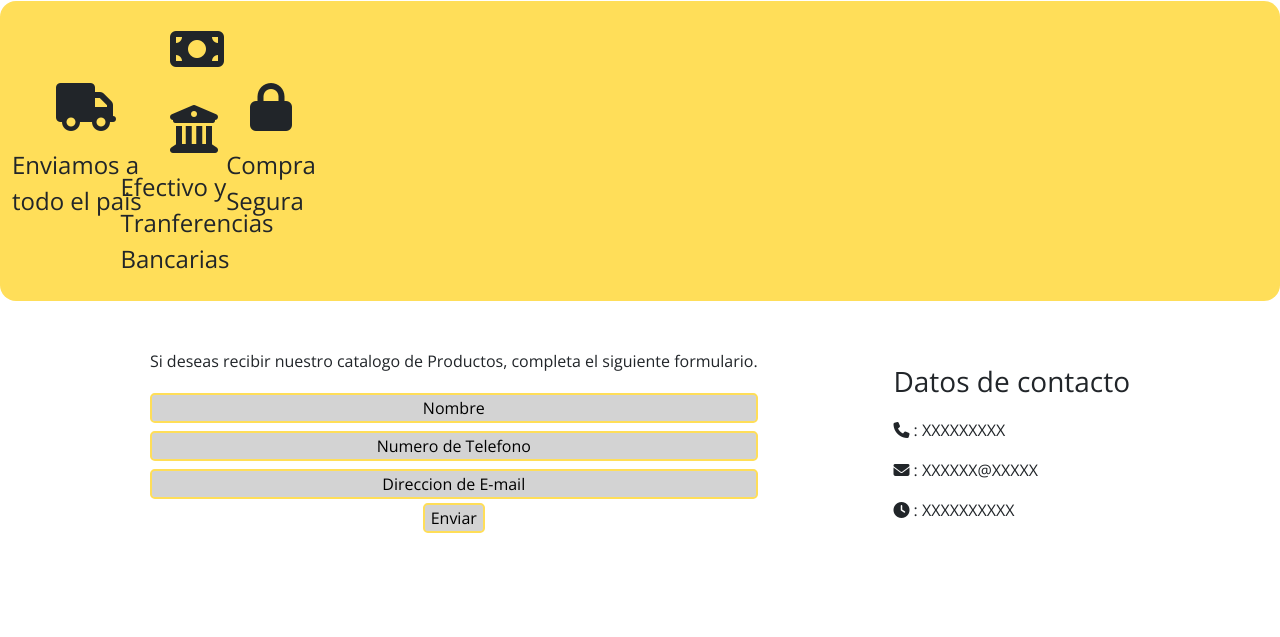
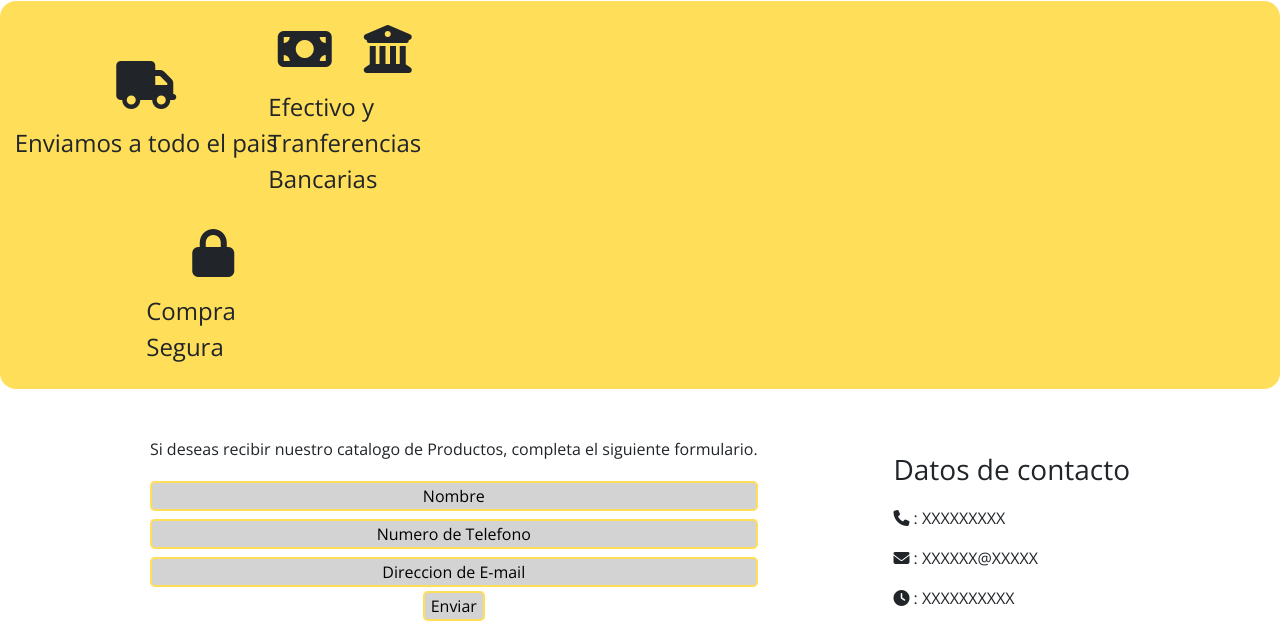
Before and after one commit to MatiasCabral-AR/Importador-Mayorista, a website: page index.html in a window 1280 px wide. Shown: the part 2328-2965 px from the top of the page. Before the commit the page ends 2877 px from the top, so only its background shows below. Drawn offline with nearby package versions, Linux system fonts and the light colour scheme.

Commit message:
Arreglo barra inferior

```diff
--- a/index.html
+++ b/index.html
@@ -89,6 +89,7 @@
                     </button>
                   </div>
             </article>
+            <!-- Contenedor de Productos -->
             <article class="products-container mt-5">
                 <p class="products-container-title text-center">Nuestros Productos</p>
                 <div class="row">
@@ -298,6 +299,7 @@
                 <button type="button" class="btn-close" data-bs-dismiss="modal" aria-label="Close"></button>
               </div>
               <div class="modal-body">
+                <!-- Productos -->
               </div>
               <div class="modal-footer">
                 <p class="mx-auto fw-bold">Total Compra : <span class="fw-normal" id="cart-total">$ 0</span></p>
@@ -309,44 +311,21 @@
             </div>
           </div>
         </div>
-        <!--<dialog id="modal">
-          <p class="text-center display-3">Carrito</p>
-          <div class="cart-product">
-            <p class="cart-product-name w-100 text-center">Nombre del producto</p>
-            <hr>
-            <div class="cart-product-info">
-              <img class="product-img" src="resources/img/producto.png" alt="Imagen de Producto">
-              <div class="product-unitPrice">
-                <p class="text-center">Precio Unitario : </p>
-                <p class="text-center"id="price">$ XXXX</p>
-              </div>
-              <div class="cart-product-info-quantity d-flex flex-column">
-                  <label for="cantidad" class="text-center cart-product-quantity-title">Cantidad de docenas</label>
-                  <input class="" type="number" id="cantidad" name="cantidad" min="1" max="10" placeholder="Cant">
-              </div>
-            </div>
-            <hr>
-            <div class="d-flex justify-content-center">
-              <button class="btn btn-danger">Borrar</button>
-            </div>
-            <hr>
-          </div>
-          <button id="close-button">Cerrar Carrito</button>
-        </dialog>-->
+        <!-- Barra inferior -->
         <section class="row bar mx-auto">
-            <div class="d-flex col-md-3 bar-item justify-content-around align-items-center">
+            <div class="d-flex col-md-4 bar-item justify-content-center align-items-center flex-wrap">
               <div class="bar-item d-flex flex-column justify-content-center align-items-center">
                   <i class="fas fa-truck"></i>
-                  <p>Enviamos a todo el pais</p>
+                  <p class="text-wrap">Enviamos a todo el pais</p>
               </div>
-              <div class="bar-item col-md-3 d-flex flex-column justify-content-center align-items-center">
-                  <div>
+              <div class="bar-item col-md-4 d-flex flex-column justify-content-center align-items-center">
+                  <div class="d-flex">
                     <i class="fas fa-money-bill"></i>
                     <i class="fa-solid fa-building-columns"></i>
                   </div>
-                  <p>Efectivo y Tranferencias Bancarias</p>
+                  <p class="text-wrap">Efectivo y Tranferencias Bancarias</p>
               </div>
-              <div class="bar-item col-md-3 d-flex flex-column justify-content-center align-items-center">
+              <div class="bar-item col-md-4 d-flex flex-column justify-content-center align-items-center">
                   <i class="fa-solid fa-lock"></i>
                   <p>Compra Segura</p>
               </div>
--- a/js/main.js
+++ b/js/main.js
@@ -32,6 +32,7 @@ function addToCartClick(event){
     let price = productInfo.getElementsByClassName("price")[0].innerText
     addToCart(name, price, productImg)
 }
+
 // Add to Cart (CREATE ROW) function
 function addToCart(name, price, productImg){
     let row = document.createElement("div")
@@ -88,7 +89,7 @@ function removeCartItem(event){
     updateCartTotal()
 }
 
-// Object Product
+// Objeto Producto (Not used yet)
 function Product(id, name, price, discount){
     this.id = id;
     this.name = name;
```
